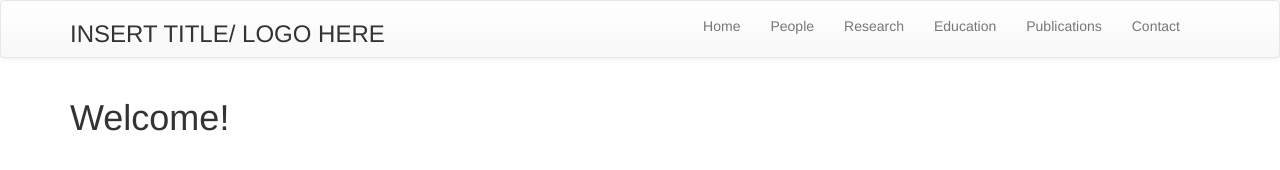
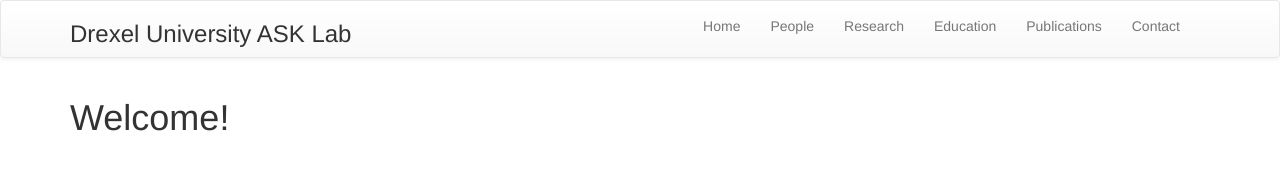
Before and after one commit to mbalduccini/ASKLabWebsite, a plain HTML site: page index.html in a window 1280 px wide. Drawn offline with nearby package versions, Linux system fonts and the light colour scheme.

Commit message:
title update

```diff
--- a/index.html
+++ b/index.html
@@ -23,7 +23,7 @@
 	<div class="navbar-header">
           <a href="#" class="grove-toggle collapsed" data-toggle="collapse" data-target=".grove-nav">   <i class="glyphicons show_lines"></i>  </a>
           <!--<img class="navbar-brand navbar-left hidden-xs" src="/img/logo.png" style="  width: 20%; height: auto;"> -->
-          <h3 class="hidden-xs">INSERT TITLE/ LOGO HERE</h3>
+          <h3 class="hidden-xs">Drexel University ASK Lab</h3>
 	</div>
 
 	<div class="navbar-collapse grove-nav collapse">
```
